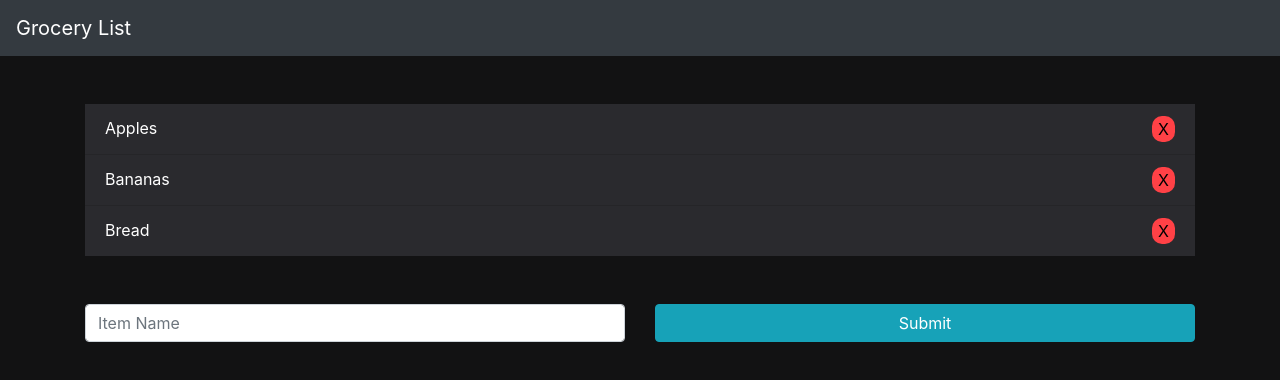
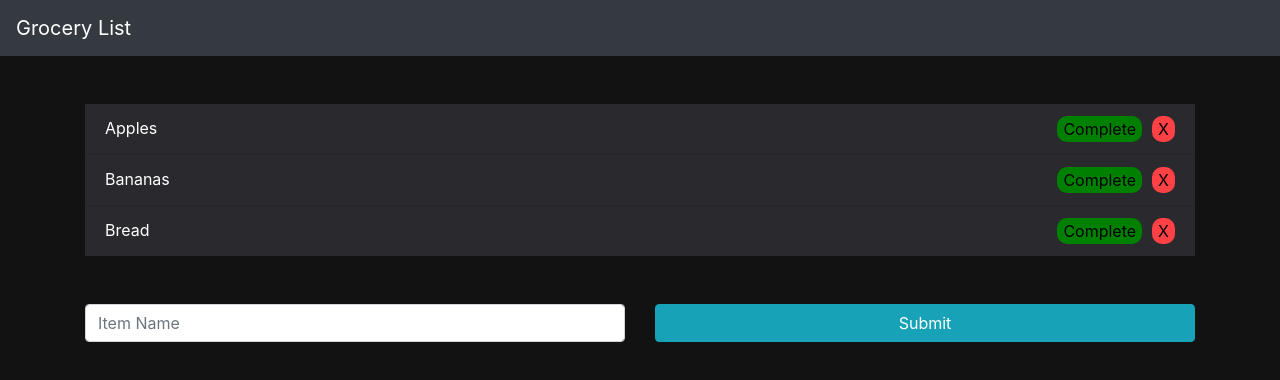
Before and after one commit to S-Brand5136/ChordGenerator, a React (Create React App) app: page / in a window 1280 px wide. Shown: the top 380 px of the page. Built offline with nearby package versions, Linux system fonts and the light colour scheme.

Commit message:
Add ability to complete item

```diff
--- a/src/App.css
+++ b/src/App.css
@@ -14,3 +14,15 @@ html,
 .removeButton:hover{
   background-color: #ff9093;
 }
+
+.completeButton{
+  background-color: green;
+  border-radius: 10px;
+  float: right;
+  margin-right: 10px;
+  border-style: none;
+}
+
+.completeButton:hover{
+  background-color: greenyellow;
+}
--- a/src/App.js
+++ b/src/App.js
@@ -28,6 +28,16 @@ function App() {
     setItems(newItem);
   }
 
+  const completeItem = index => {
+    const newItems = [...items];
+    if(!newItems[index].isCompleted){
+      newItems[index].isCompleted = true;
+    } else {
+      newItems[index].isCompleted = false;
+    }
+    setItems(newItems);
+  }
+
   const removeItem = (index) => {
     const newItems = [...items];
     newItems.splice(index, 1);
@@ -40,7 +50,7 @@ function App() {
     <div className="App">
       <Header/>
         <Container>
-            <TableGrid item={items} removeItem={removeItem}/>
+            <TableGrid item={items} removeItem={removeItem} completeItem={completeItem}/>
             <Form addItem={addItem}/>
         </Container>
     </div>
--- a/src/Components/TableGrid.js
+++ b/src/Components/TableGrid.js
@@ -1,15 +1,16 @@
 import React from 'react';
 import ListGroup from 'react-bootstrap/ListGroup';
 
-const TableGrid = ({item, removeItem}) => {
+const TableGrid = ({item, removeItem, completeItem}) => {
 
 
 
     return (
         <ListGroup variant="flush" className='mt-5'>
             {item.map((item, index) => (
-                <ListGroup.Item  key={index} style={{backgroundColor: '#2A2A2E' , color: 'white'}} >{item.text}
+                <ListGroup.Item  key={index} style={{backgroundColor: '#2A2A2E' , color: 'white' , textDecoration: item.isCompleted ? 'line-through' : ''}} >{item.text}
                 <button className='removeButton' onClick={() => removeItem(index)} >X</button>
+                <button className='completeButton' onClick={() => completeItem(index)} >Complete</button>
                 </ListGroup.Item>
             ))}
         </ListGroup>
```
